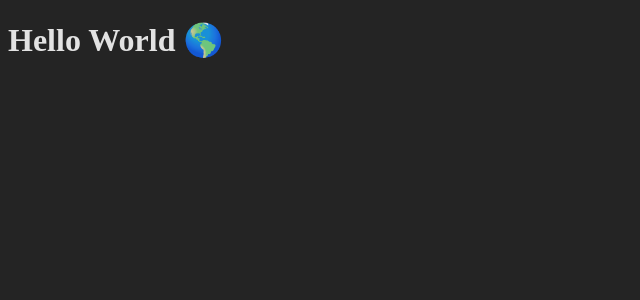
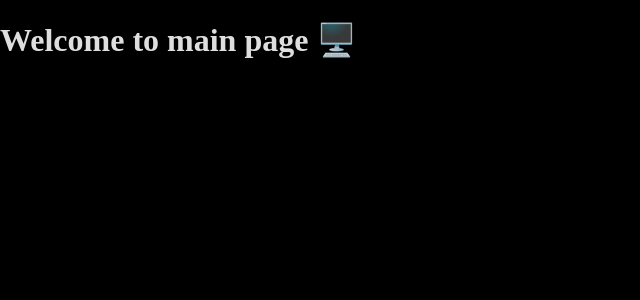
Before and after one commit to Gjenio540/Practices-Management-System, a React (Vite) app in the folder frontend/: page / in a window 1280 px wide. Shown: the top 300 px of the page, without its empty margins (0-640 px from the left). Built offline with nearby package versions, Linux system fonts and the light colour scheme.

Commit message:
Added React Router
Added React Router

```diff
--- a/frontend/index.html
+++ b/frontend/index.html
@@ -4,7 +4,7 @@
     <meta charset="UTF-8" />
     <link rel="icon" type="image/svg+xml" href="/vite.svg" />
     <meta name="viewport" content="width=device-width, initial-scale=1.0" />
-    <title>Vite + React + TS</title>
+    <title>System Zarządzania Praktykami</title>
   </head>
   <body>
     <div id="root"></div>
--- a/frontend/src/App.scss
+++ b/frontend/src/App.scss
@@ -1,7 +1,9 @@
-body{
+body {
+
+    margin: 0;
     color-scheme: light dark;
     color: rgba(255, 255, 255, 0.87);
-    background-color: #242424;
+    background-color: #000;
 
     font-synthesis: none;
     text-rendering: optimizeLegibility;
--- a/frontend/src/App.tsx
+++ b/frontend/src/App.tsx
@@ -1,10 +1,14 @@
+import { Route, Routes, BrowserRouter } from 'react-router-dom'
 import './App.scss'
+import MainPage from './pages/MainPage'
 
-const App = () => {
+const App: React.FC = () => {
   return (
-    <>
-      <h1>Hello World 🌎</h1>
-    </>
+    <BrowserRouter>
+      <Routes>
+        <Route path='/' element={<MainPage/>}/>
+      </Routes>
+    </BrowserRouter>
   )
 }
 
--- /dev/null
+++ b/frontend/src/pages/MainPage.tsx
@@ -0,0 +1,7 @@
+const MainPage: React.FC = () => {
+    return(
+        <h1>Welcome to main page 🖥️</h1>
+    )
+}
+
+export default MainPage
```
